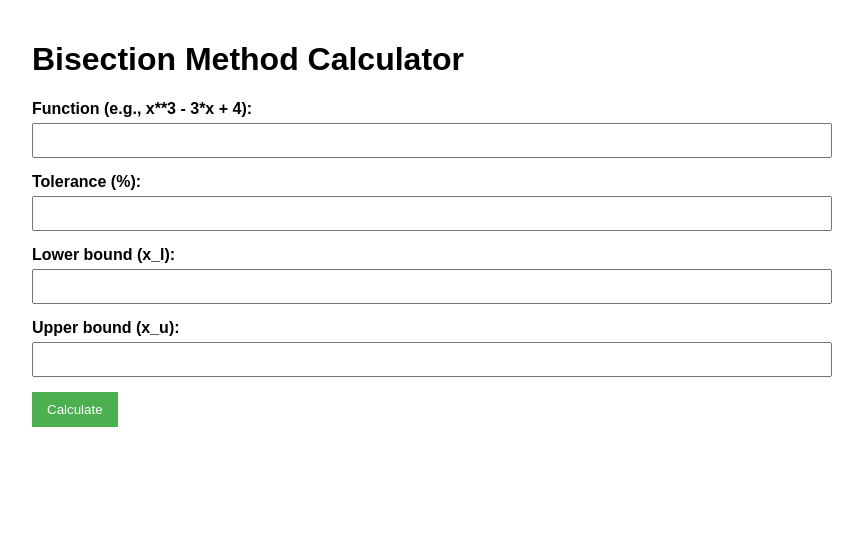
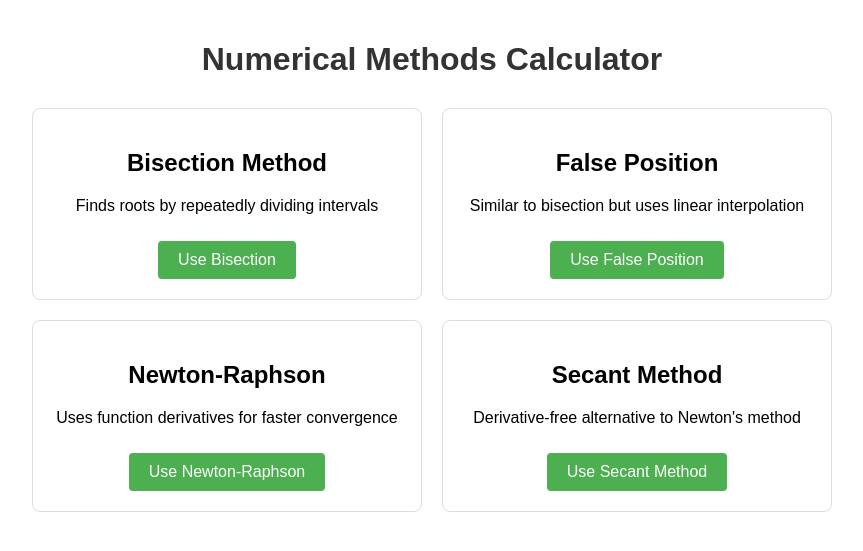
Before and after one commit to bemtele/Numerical-Methods-Calculator, a Flask app: page / in a window 1280 px wide. Shown: the top 551 px of the page, without its empty margins (208-1071 px from the left). Run offline with Flask 3, Linux system fonts and the light colour scheme.

Commit message:
Update index.html

```diff
--- a/templates/index.html
+++ b/templates/index.html
@@ -1,83 +1,56 @@
 <!DOCTYPE html>
 <html>
 <head>
-    <title>Bisection Method Calculator</title>
+    <title>Numerical Methods Calculator</title>
     <style>
         body { font-family: Arial, sans-serif; max-width: 800px; margin: 0 auto; padding: 20px; }
-        .form-group { margin-bottom: 15px; }
-        label { display: block; margin-bottom: 5px; font-weight: bold; }
-        input, select { width: 100%; padding: 8px; box-sizing: border-box; }
-        button { background: #4CAF50; color: white; border: none; padding: 10px 15px; cursor: pointer; }
-        table { width: 100%; border-collapse: collapse; margin-top: 20px; }
-        th, td { border: 1px solid #ddd; padding: 8px; text-align: left; }
-        th { background-color: #f2f2f2; }
-        .error { color: red; }
+        .method-grid { display: grid; grid-template-columns: 1fr 1fr; gap: 20px; margin-top: 30px; }
+        .method-card {
+            border: 1px solid #ddd; padding: 20px;
+            border-radius: 8px; text-align: center;
+            transition: transform 0.3s, box-shadow 0.3s;
+        }
+        .method-card:hover {
+            transform: translateY(-5px);
+            box-shadow: 0 5px 15px rgba(0,0,0,0.1);
+        }
+        .method-btn {
+            background: #4CAF50; color: white;
+            border: none; padding: 10px 20px;
+            border-radius: 4px; cursor: pointer;
+            font-size: 16px; text-decoration: none;
+            display: inline-block; margin-top: 10px;
+        }
+        h1 { color: #333; text-align: center; }
     </style>
 </head>
 <body>
-    <h1>Bisection Method Calculator</h1>
+    <h1>Numerical Methods Calculator</h1>
 
-    {% if error %}
-        <div class="error">{{ error }}</div>
-    {% endif %}
-
-    <form method="POST">
-        <div class="form-group">
-            <label for="function">Function (e.g., x**3 - 3*x + 4):</label>
-            <input type="text" id="function" name="function" required>
+    <div class="method-grid">
+        <div class="method-card">
+            <h2>Bisection Method</h2>
+            <p>Finds roots by repeatedly dividing intervals</p>
+            <a href="/bisection" class="method-btn">Use Bisection</a>
         </div>
 
-        <div class="form-group">
-            <label for="tolerance">Tolerance (%):</label>
-            <input type="number" id="tolerance" name="tolerance" step="0.01" required>
+        <div class="method-card">
+            <h2>False Position</h2>
+            <p>Similar to bisection but uses linear interpolation</p>
+            <a href="/false_position" class="method-btn">Use False Position</a>
         </div>
 
-        <div class="form-group">
-            <label for="x_l">Lower bound (x_l):</label>
-            <input type="number" id="x_l" name="x_l" step="0.01" required>
+        <div class="method-card">
+            <h2>Newton-Raphson</h2>
+            <p>Uses function derivatives for faster convergence</p>
+            <a href="/newton" class="method-btn">Use Newton-Raphson</a>
         </div>
 
-        <div class="form-group">
-            <label for="x_u">Upper bound (x_u):</label>
-            <input type="number" id="x_u" name="x_u" step="0.01" required>
+        <div class="method-card">
+            <h2>Secant Method</h2>
+            <p>Derivative-free alternative to Newton's method</p>
+            <a href="/secant" class="method-btn">Use Secant Method</a>
         </div>
-
-        <button type="submit">Calculate</button>
-    </form>
-
-    {% if valid_bounds %}
-        <h2>Valid Bounds Found</h2>
-        <ul>
-            {% for bound in valid_bounds %}
-                <li>x_l = {{ bound[0] }}, x_u = {{ bound[1] }}, f(x_l) = {{ bound[2] }}, f(x_u) = {{ bound[3] }}, Est. Iterations: {{ bound[4] }}</li>
-            {% endfor %}
-        </ul>
-    {% endif %}
-
-    {% if results %}
-        <h2>Results</h2>
-        <table>
-            <tr>
-                <th>Iteration</th>
-                <th>Lower (x_l)</th>
-                <th>Upper (x_u)</th>
-                <th>Midpoint</th>
-                <th>Error (%)</th>
-                <th>f(Midpoint)</th>
-            </tr>
-            {% for row in results %}
-                <tr>
-                    <td>{{ row.iteration }}</td>
-                    <td>{{ "%.6f"|format(row.x_l) }}</td>
-                    <td>{{ "%.6f"|format(row.x_u) }}</td>
-                    <td>{{ "%.6f"|format(row.midpoint) }}</td>
-                    <td>{{ "%.6f"|format(row.error) if row.error else "N/A" }}</td>
-                    <td>{{ "%.6f"|format(row.f_midpoint) }}</td>
-                </tr>
-            {% endfor %}
-        </table>
-
-        <h3>Root Found: {{ "%.6f"|format(root) }}</h3>
-    {% endif %}
+    </div>
 </body>
 </html>
```
